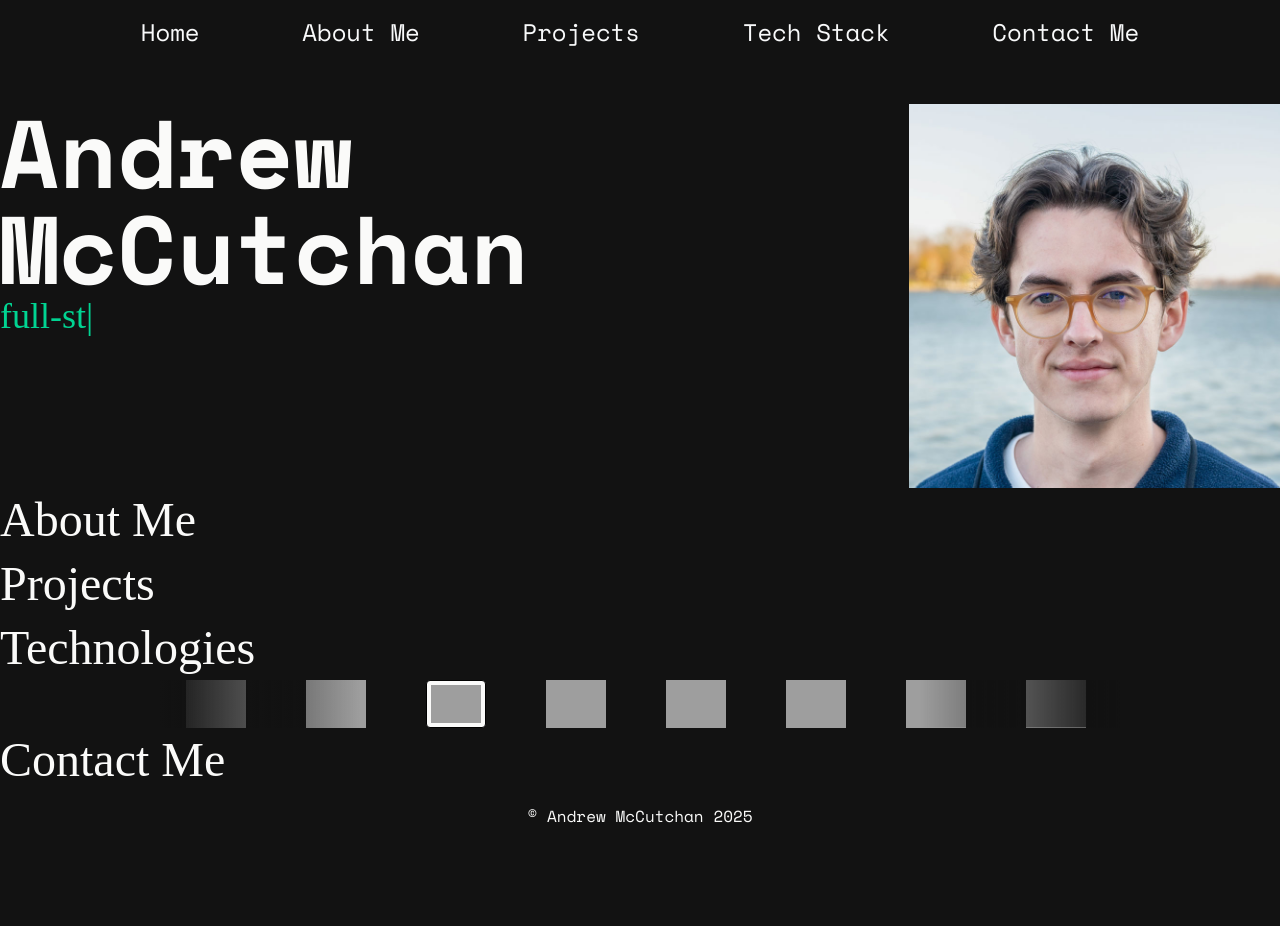
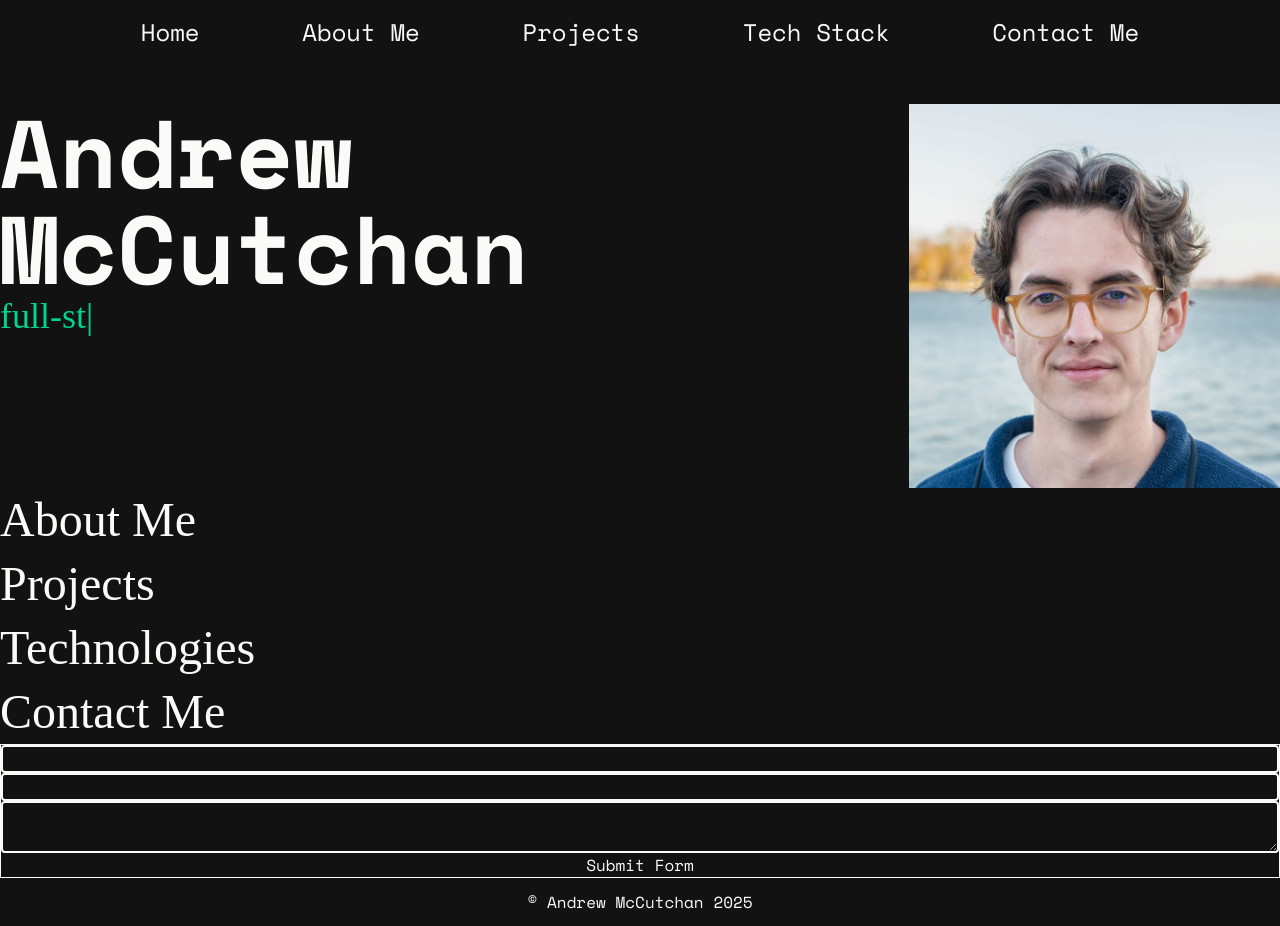
Before and after one commit to andmccutchan/Personal-Website, a React (Vite) app: page / in a window 1280 px wide. Before the commit the page ends 840 px from the top, so only its background shows below. Built offline with nearby package versions, Linux system fonts and the light colour scheme; grey boxes are pictures that could not be loaded; a web font is replaced by a local one.

Commit message:
Contact form

```diff
--- a/src/Components/AboutMeSection.jsx
+++ b/src/Components/AboutMeSection.jsx
@@ -4,7 +4,7 @@ import { motion } from "motion/react";
 const AboutMeSection = () => {
   const [openInfo, setOpenInfo] = useState(false);
   return (
-    <div>
+    <section>
       <div className="flex">
         <motion.h2
           className="secondary-font text-5xl text-stone-50 my-2 hover:cursor-pointer"
@@ -12,23 +12,8 @@ const AboutMeSection = () => {
         >
           About Me
         </motion.h2>
-        {/* <img src="/arrow.svg" alt="arrow" width="24" height="24" /> */}
       </div>
-      {/*
-      <div className="flex flex-col w-1/2">
-        <p className="text-stone-50 ">
-          I'm a junior at Denison University studying computer science, with a
-          focus on software development. I specialize in building scalable,
-          responsive, and accessible websites that push the boundaries of modern
-          web development.
-        </p>
-        <p className="text-stone-50">
-          Outside of school and coding, I'm an avid musician and a plant
-          enthusiast. I play in a band on campus, and we've performed everywhere
-          from local venues to stages in New York.
-					</p>
-      </div>*/}
-    </div>
+    </section>
   );
 };
 
--- /dev/null
+++ b/src/Components/ContactForm.jsx
@@ -0,0 +1,57 @@
+import React from "react";
+
+const ContactForm = () => {
+  const [result, setResult] = React.useState("");
+
+  const onSubmit = async (event) => {
+    event.preventDefault();
+    setResult("Sending....");
+    const formData = new FormData(event.target);
+
+    formData.append("access_key", "2606c2e9-e703-402a-9f8b-faa410dc043d");
+
+    const response = await fetch("https://api.web3forms.com/submit", {
+      method: "POST",
+      body: formData,
+    });
+
+    const data = await response.json();
+
+    if (data.success) {
+      setResult("Form Submitted Successfully");
+      event.target.reset();
+    } else {
+      console.log("Error", data);
+      setResult(data.message);
+    }
+  };
+  return (
+    <div className="border border-stone-50 text-stone-50">
+      <form className="flex flex-col" onSubmit={onSubmit}>
+        <input
+          type="text"
+          name="name"
+          id="nameBox"
+          className="text-stone-50 border-2 border-stone-50 rounded"
+          required
+        />
+        <input
+          type="email"
+          name="email"
+          className="text-stone-50 border-2 border-stone-50 rounded"
+          required
+        />
+        <textarea
+          name="message"
+          className="text-stone-50 border-2 border-stone-50	rounded"
+          required
+        ></textarea>
+
+        <button type="submit">Submit Form</button>
+      </form>
+      <span>{result}</span>
+    </div>
+  );
+};
+
+export default ContactForm;
--- a/src/Components/ContactMeSection.jsx
+++ b/src/Components/ContactMeSection.jsx
@@ -1,9 +1,10 @@
 import React from "react";
 import { motion } from "motion/react";
+import ContactForm from "./ContactForm";
 
 const ContactMeSection = () => {
   return (
-    <div>
+    <section>
       <div className="flex">
         <motion.h2
           className="secondary-font text-5xl text-stone-50 my-2 hover:cursor-pointer"
@@ -12,7 +13,8 @@ const ContactMeSection = () => {
           Contact Me
         </motion.h2>
       </div>
-    </div>
+      <ContactForm />
+    </section>
   );
 };
 
--- a/src/Components/ProjectsSection.jsx
+++ b/src/Components/ProjectsSection.jsx
@@ -22,7 +22,7 @@ const ProjectsSection = () => {
   ];
 
   return (
-    <>
+    <section>
       <div className="flex">
         <motion.h2
           className="secondary-font text-5xl text-stone-50 my-2 hover:cursor-pointer"
@@ -47,7 +47,7 @@ const ProjectsSection = () => {
           />
         ))}
       </div> */}
-    </>
+    </section>
   );
 };
 
--- /dev/null
+++ b/src/Components/ScrollToTop.jsx
@@ -0,0 +1,40 @@
+import React, { useEffect, useState } from "react";
+import { AnimatePresence, motion } from "motion/react";
+
+const ScrollToTop = (props) => {
+  const [showGoTop, setShowGoTop] = useState(false);
+
+  useEffect(() => {
+    const toggleVisibility = () => {
+      setShowGoTop(window.scrollY > 300);
+    };
+
+    window.addEventListener("scroll", toggleVisibility);
+    return () => window.removeEventListener("scroll", toggleVisibility);
+  }, []);
+
+  const scrollToTop = () => {
+    window.scrollTo({ top: 0, behavior: "smooth" });
+  };
+
+  return (
+    <>
+      <AnimatePresence>
+        {showGoTop && (
+          <motion.button
+            onClick={scrollToTop}
+            className="fixed bottom-5 right-5 rounded-full p-3 text-gray-950 bg-stone-50"
+            initial={{ y: 70, opacity: 0 }}
+            animate={{ y: 0, opacity: 1 }}
+            exit={{ y: 70, opacity: 0 }}
+            key="modal"
+          >
+            <img src="/upArrow.svg" alt="Up arrow" width="24" height="24" />
+          </motion.button>
+        )}
+      </AnimatePresence>
+    </>
+  );
+};
+
+export default ScrollToTop;
--- /dev/null
+++ b/src/Components/TechCard.jsx
@@ -0,0 +1,17 @@
+import React from "react";
+
+const TechCard = ({ name, imgUrl, bio }) => {
+  return (
+    <>
+      <div className="flex border-stone-50 border-2 rounded w-full h-20 p-4 text-stone-50">
+        <img src={imgUrl} alt={name} className="me-2" />
+        <div className="flex flex-col">
+          <h3 className="text-2xl">{name}</h3>
+          <p>{bio}</p>
+        </div>
+      </div>
+    </>
+  );
+};
+
+export default TechCard;
--- a/src/Components/TechStackSection.jsx
+++ b/src/Components/TechStackSection.jsx
@@ -1,8 +1,48 @@
 import React from "react";
 import Marquee from "react-fast-marquee";
 import { motion } from "motion/react";
+import TechCard from "./TechCard";
 
 const TechStackSection = () => {
+  const technologies = [
+    {
+      name: "React",
+      imgUrl:
+        "https://cdn.jsdelivr.net/gh/devicons/devicon@latest/icons/react/react-original.svg",
+      bio: "",
+    },
+    {
+      name: "JavaScript",
+      imgUrl:
+        "https://cdn.jsdelivr.net/gh/devicons/devicon@latest/icons/javascript/javascript-original.svg",
+      bio: "",
+    },
+    {
+      name: "MongoDB",
+      imgUrl:
+        "https://cdn.jsdelivr.net/gh/devicons/devicon@latest/icons/mongodb/mongodb-original.svg",
+      bio: "",
+    },
+    {
+      name: "ExpressJS",
+      imgUrl:
+        "https://cdn.jsdelivr.net/gh/devicons/devicon@latest/icons/nextjs/nextjs-original.svg",
+      bio: "",
+    },
+    {
+      name: "NodeJS",
+      imgUrl:
+        "https://cdn.jsdelivr.net/gh/devicons/devicon@latest/icons/nodejs/nodejs-original.svg",
+      bio: "",
+    },
+    {
+      name: "Tailwind",
+      imgUrl:
+        "https://cdn.jsdelivr.net/gh/devicons/devicon@latest/icons/tailwindcss/tailwindcss-original.svg",
+      bio: "",
+    },
+  ];
+
   return (
     <div className="w-full">
       <div className="flex">
@@ -13,8 +53,16 @@ const TechStackSection = () => {
           Technologies
         </motion.h2>
       </div>
-      <div className="w-3/4 mx-auto">
-        <Marquee gradient gradientColor="#121212">
+      <div className="grid grid-cols-3 gap-4 w-3/4 mx-auto">
+        {/* {technologies.map((tech, element) => (
+          <TechCard
+            key={element}
+            name={tech.name}
+            imgUrl={tech.imgUrl}
+            bio={tech.bio}
+          />
+        ))} */}
+        {/* <Marquee gradient gradientColor="#121212">
           <div className="flex space-x-15 ps-15">
             <img
               src="https://cdn.jsdelivr.net/gh/devicons/devicon@latest/icons/react/react-original.svg"
@@ -68,7 +116,7 @@ const TechStackSection = () => {
               height="60"
             />
           </div>
-        </Marquee>
+        </Marquee> */}
       </div>
     </div>
   );
--- a/src/Pages/Home.jsx
+++ b/src/Pages/Home.jsx
@@ -4,6 +4,7 @@ import ProjectsSection from "../Components/ProjectsSection";
 import TechStackSection from "../Components/TechStackSection";
 import AboutMeSection from "../Components/AboutMeSection";
 import ContactMeSection from "../Components/ContactMeSection";
+import ScrollToTop from "../Components/ScrollToTop";
 
 function Home() {
   return (
@@ -13,6 +14,7 @@ function Home() {
       <ProjectsSection />
       <TechStackSection />
       <ContactMeSection />
+      <ScrollToTop />
     </>
   );
 }
```
Also changed, not shown: public/express.svg (added), public/upArrow.svg (added).
